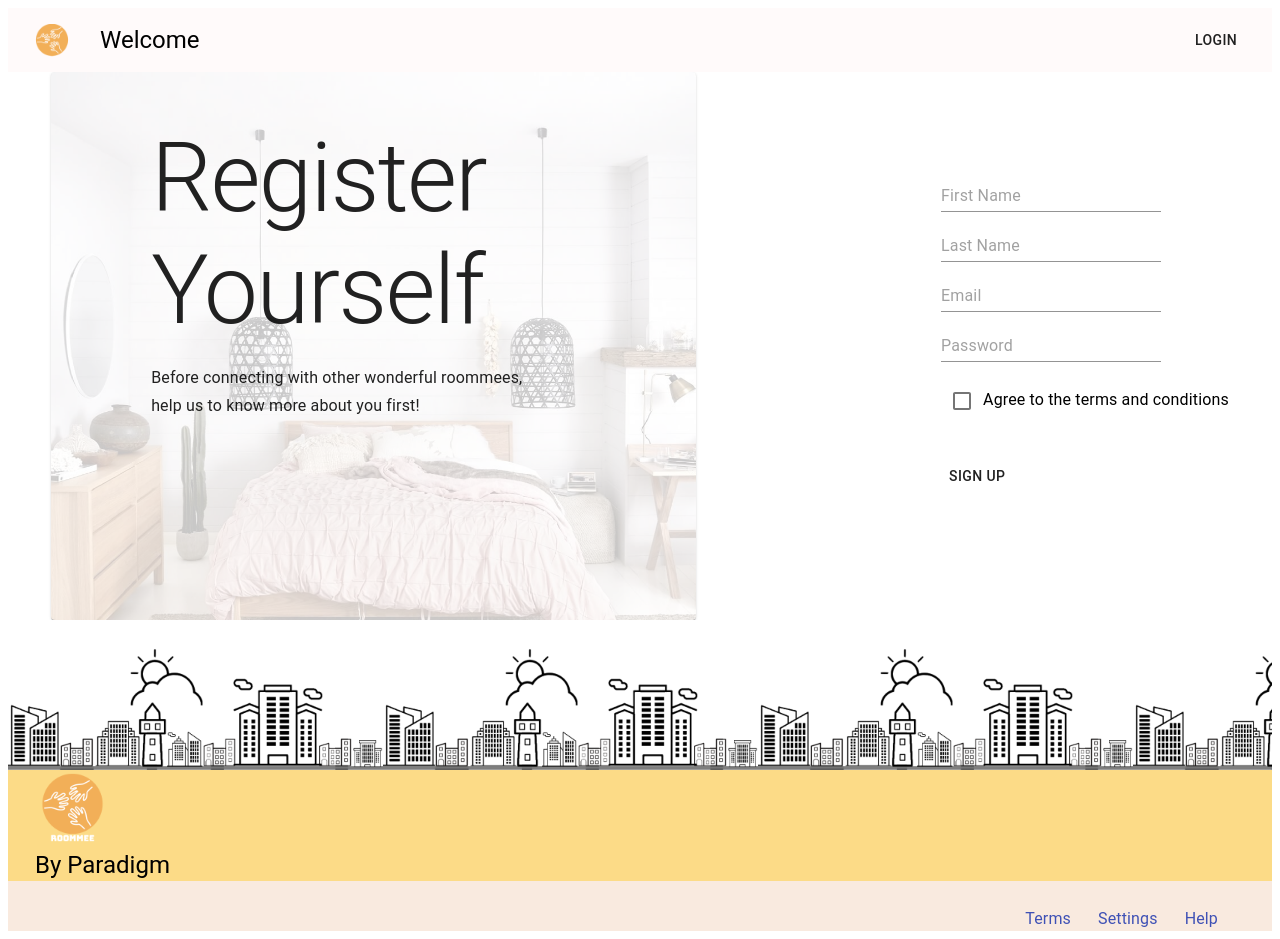
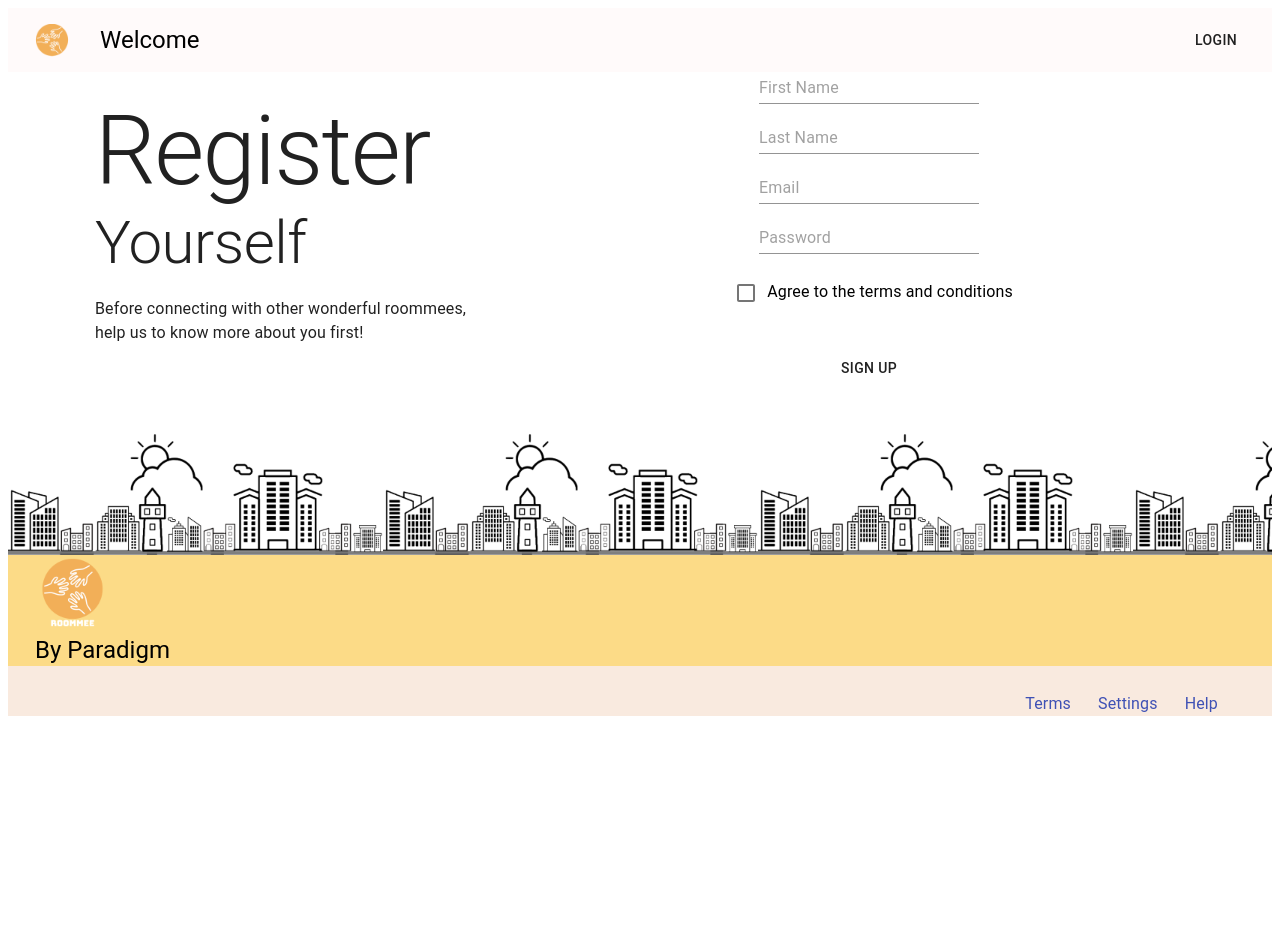
Before and after one commit to ElmoSamudra/Roommee-Front-End, a React (Create React App) app: page /register in a window 1280 px wide. After the commit the page ends 800 px from the top, so only its background shows below. Built offline with nearby package versions, Linux system fonts and the light colour scheme.

Commit message:
remove bed picture

```diff
--- a/src/components/Footer.js
+++ b/src/components/Footer.js
@@ -45,7 +45,7 @@ export default function Footer() {
                     alignItems="flex-start"
                 >
                     <Grid>
-                        <Link href="/">
+                        <Link href='/'>
                             <img src={roommeeLogo} alt="" height="75px" />
                         </Link>
                     </Grid>
--- a/src/components/Header.js
+++ b/src/components/Header.js
@@ -7,6 +7,7 @@ import Button from '@material-ui/core/Button';
 import IconButton from '@material-ui/core/IconButton';
 import Avatar from '@material-ui/core/Avatar';
 import Link from '@material-ui/core/Link'
+import Grid from '@material-ui/core/Grid'
 
 const roommeeLogo = '../../images/roommeelogo3.png'
 
@@ -30,7 +31,14 @@ export default function Header() {
   const classes = useStyles();
 
   return (
-    <div className={classes.root}>
+    <Grid
+        container
+        direction="row"
+        justify="flex-start"
+        alignItems="stretch"
+        className={classes.root}
+    >
+
         <AppBar elevation={0} position="static">
             <Toolbar className={classes.bar}>
                 <IconButton
@@ -51,6 +59,6 @@ export default function Header() {
                 </Button>
             </Toolbar>
       </AppBar>
-    </div>
+    </Grid>
   );
 }
--- a/src/pages/Register.js
+++ b/src/pages/Register.js
@@ -13,15 +13,12 @@ const useStyles = makeStyles((theme) => ({
         backgroundColor: "#f9eadf"
     },
     formStyle:{
-        backgroundColor: "#80c0ff"
+        width: "50%",
     },
     text: {
-        padding:"50px 100px 200px 100px",
-        width:'50%',
         align: 'center',
-        backgroundImage: `url(${bedBg})`,
         backgroundSize: "cover",
-        backgroundRepeat: "no-repeat"
+        backgroundRepeat: "no-repeat",
     }
 }));
 
@@ -91,23 +88,28 @@ function Register(details){
     }
 
     return (
-        <Grid container direction="row" justify="center"
+        <Grid container direction="row" justify="space-evenly"
         alignItems="center" className={classes.main}>
             <Grid>
-                <Paper className={classes.text}>
+                <Paper className={classes.text} elevation={0}>
                     <Typography variant='h1'>
-                        Register Yourself
+                        Register
+                    </Typography>
+                    <Typography variant='h2'>
+                        Yourself
                     </Typography>
                     <br/>
-                    <Typography variant='subtitle1'>
+                    <Typography variant='body1'>
                         Before connecting with other wonderful roommees, <br />
                         help us to know more about you first!
                     </Typography>
+                    <br/>
+                    <br/>
                 </Paper>
             </Grid>
 
-            <Grid>
-                <form>
+            <Grid className={classes.formStyle}>
+                <form align="center">
                     <TextField
                         placeholder="First Name"
                         name="name"
@@ -149,13 +151,6 @@ function Register(details){
                     <br />
                     <br />
                     <label>
-                        {/* <input
-                            type="checkbox"
-                            name="terms"
-                            onChange={event => {
-                                setTerms(event.target.checked);
-                            }}
-                        /> */}
                         <Typography variant='body1'>
                             <Checkbox
                                 value="checkedA"
```
